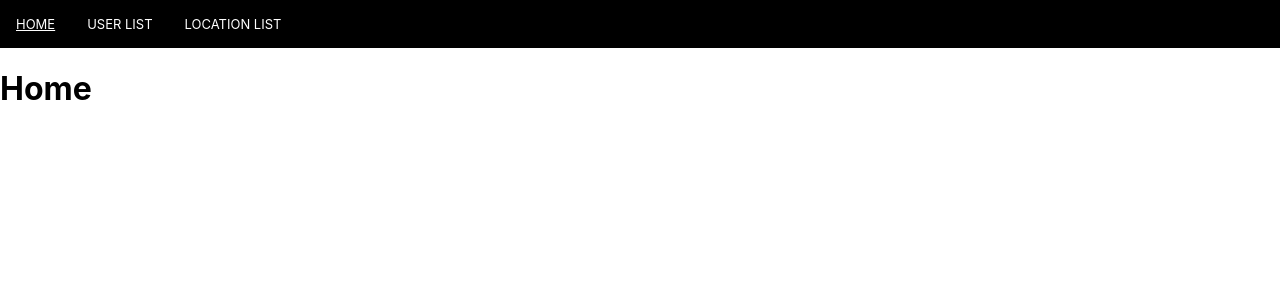
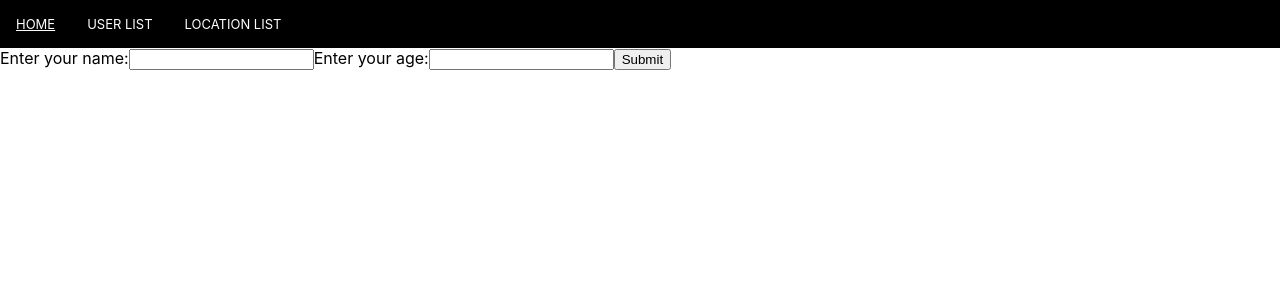
Before and after one commit to peter-breslin/react-demo, a React (Create React App) app: page / in a window 1280 px wide. Shown: the top 300 px of the page. Built offline with nearby package versions, Linux system fonts and the light colour scheme.

Commit message:
Add forms

```diff
--- a/src/component/LocationList/LocationList.js
+++ b/src/component/LocationList/LocationList.js
@@ -30,15 +30,12 @@
   ));
 }
 
-
-
 const App = () => {
   return(
     <>
       <DisplayLocations query={GET_LOCATIONS} />
     </>
   )
-
   }
 
   export default App;
--- /dev/null
+++ b/src/component/SimpleForm/ComplexForm.js
@@ -0,0 +1,33 @@
+import { useState } from 'react';
+
+
+const App = () => {
+    const [inputs, setInputs] = useState({});
+
+    const handleChange = (event) => {
+        const name = event.target.name;
+        const value = event.target.value;
+        setInputs(values => ({...values, [name]: value}));
+    }
+
+    const handleSubmit = (event) =>{
+        event.preventDefault();
+        alert(inputs.username + inputs.age);
+    }
+
+    return(
+        <>
+            <form onSubmit={handleSubmit}>
+                <label>Enter your name:
+                    <input type="text" name="username" value={inputs.username || ""} onChange={handleChange}/>
+                </label>
+                <label>Enter your age:
+                    <input type="number" name="age" value={inputs.age || ""} onChange={handleChange} />
+                </label>
+                <input type="submit"/>
+            </form>
+        </>
+    )
+}
+
+export default App;
--- /dev/null
+++ b/src/component/SimpleForm/SimpleForm.js
@@ -0,0 +1,27 @@
+import { useState } from 'react';
+
+const App = () => {
+
+    const [name, setName] = useState("");
+
+    const handleSubmit = (event) => {
+        event.preventDefault();
+        alert(`The name you entered was: ${name}`)
+    }
+return(
+    <>
+    <form onSubmit={handleSubmit}>
+        <label>Enter your name:
+        <input
+            type="text"
+            value={name}
+            onChange={(e) => setName(e.target.value)} />
+        </label>
+        <input type="submit" />
+    </form>
+
+    </>
+)
+}
+
+export default App;
--- /dev/null
+++ b/src/component/SimpleForm/index.js
@@ -0,0 +1,9 @@
+import SimpleForm from './SimpleForm';
+import ComplexForm from './ComplexForm';
+
+// REF: https://www.w3schools.com/REACT/react_forms.asp
+
+export {
+    SimpleForm,
+    ComplexForm
+}
--- a/src/page/Home.js
+++ b/src/page/Home.js
@@ -1,5 +1,14 @@
+
+import { SimpleForm, ComplexForm } from "../component/SimpleForm";
+
+
+
 const App = () => {
-    return <h1>Home</h1>;
+    return(
+      <>
+      <ComplexForm />
+      </>
+    )
   };
 
   export default App;
```
